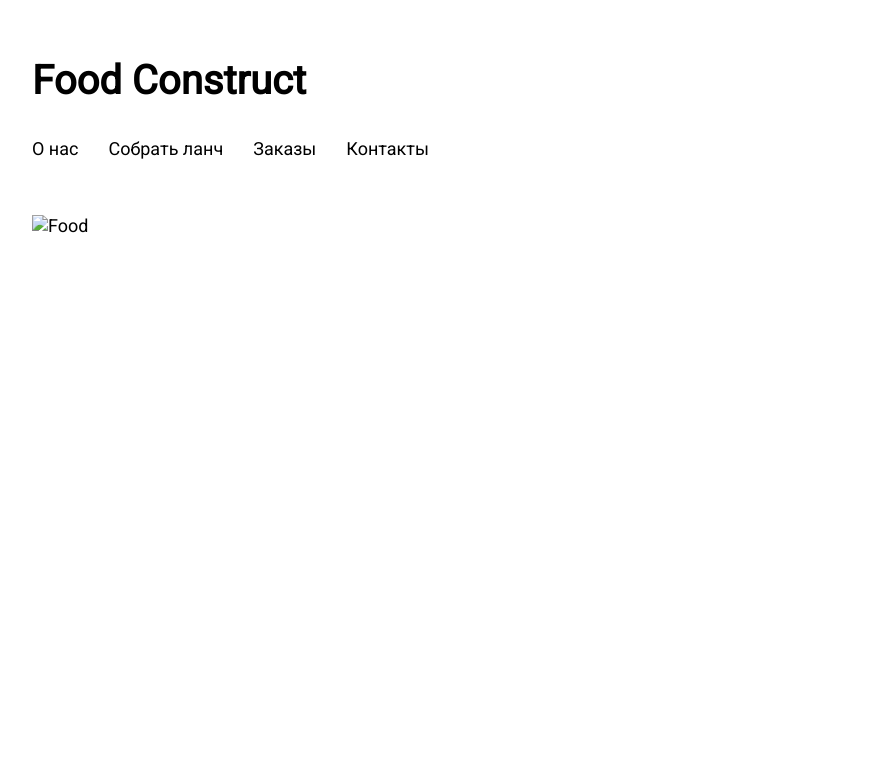
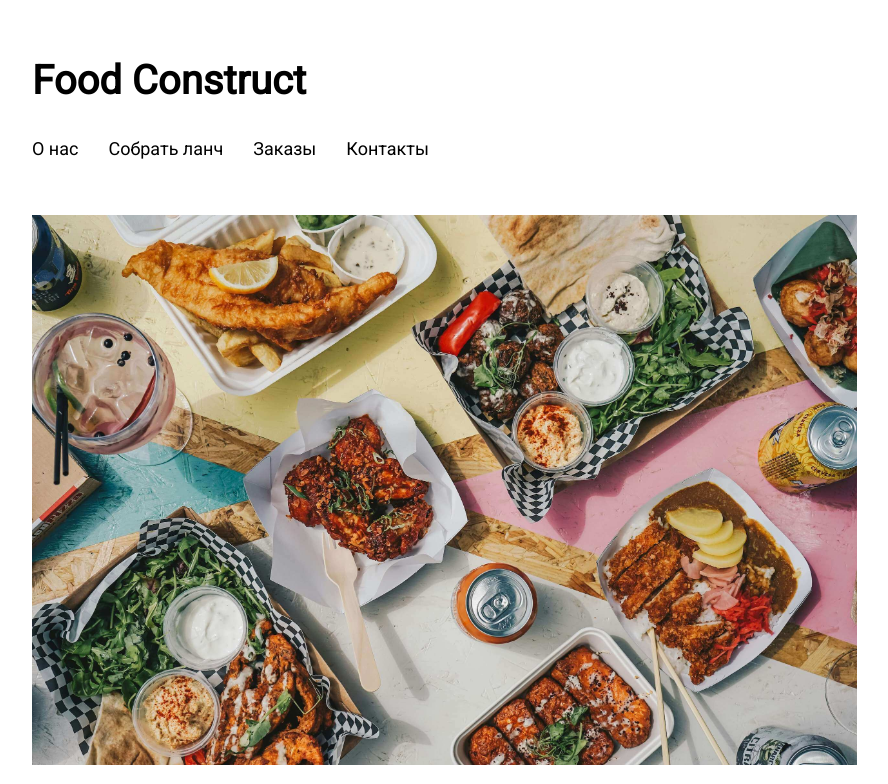
Before and after one commit to ealia28/Abakaev-web-dev-2024-1, a plain HTML site: page index.html in a window 1280 px wide. Shown: the top 784 px of the page, without its empty margins (128-1016 px from the left). Drawn offline with Linux system fonts and the light colour scheme.

Commit message:
Update index.html

```diff
--- a/index.html
+++ b/index.html
@@ -26,7 +26,7 @@
                 <section id="about">
 
                     <figure class="avatar">
-                        <img src="images/lunch.jpg" alt="Food">
+                        <img src="lunch.jpg" alt="Food">
                     </figure>
 
                     <h2>О нас</h2>
```
